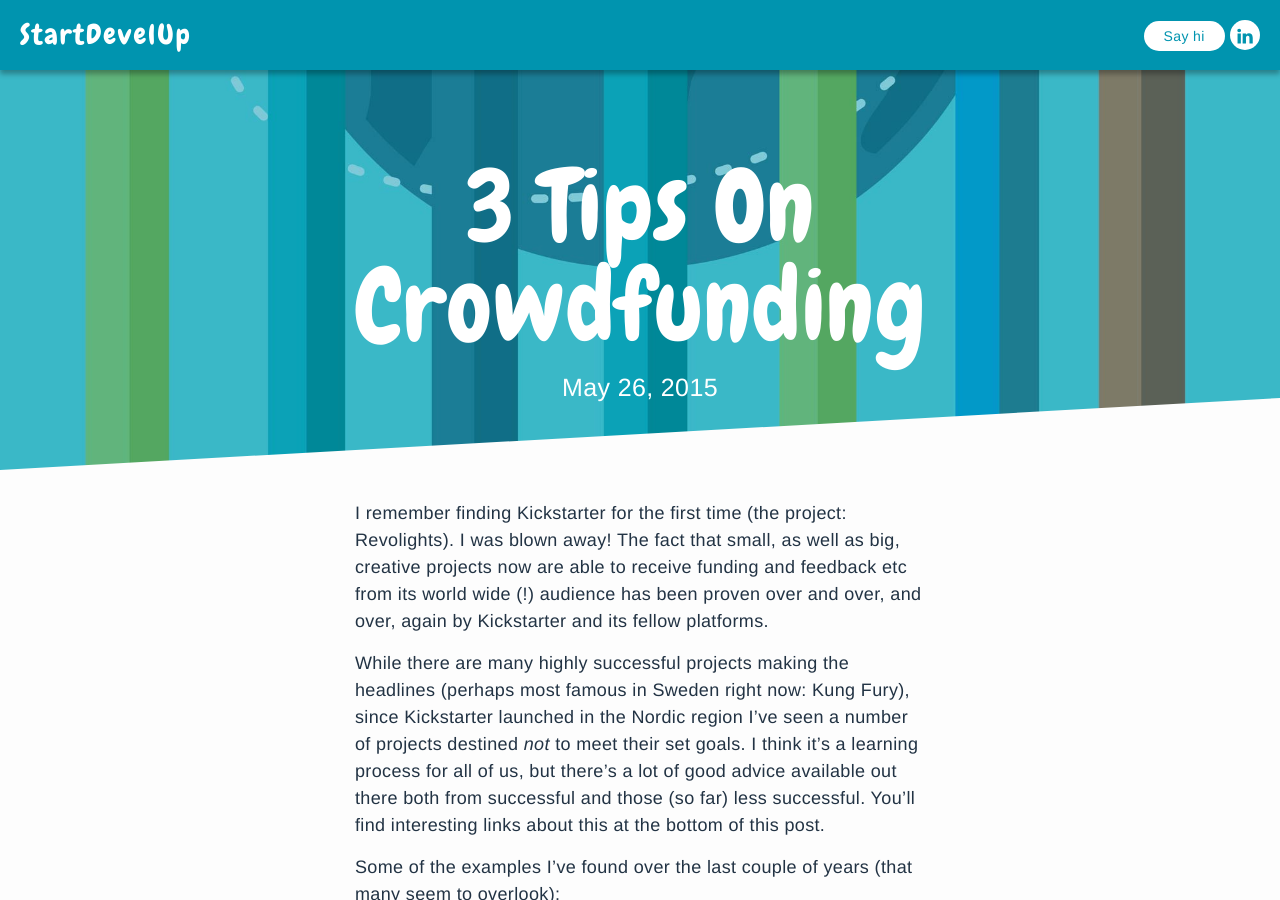
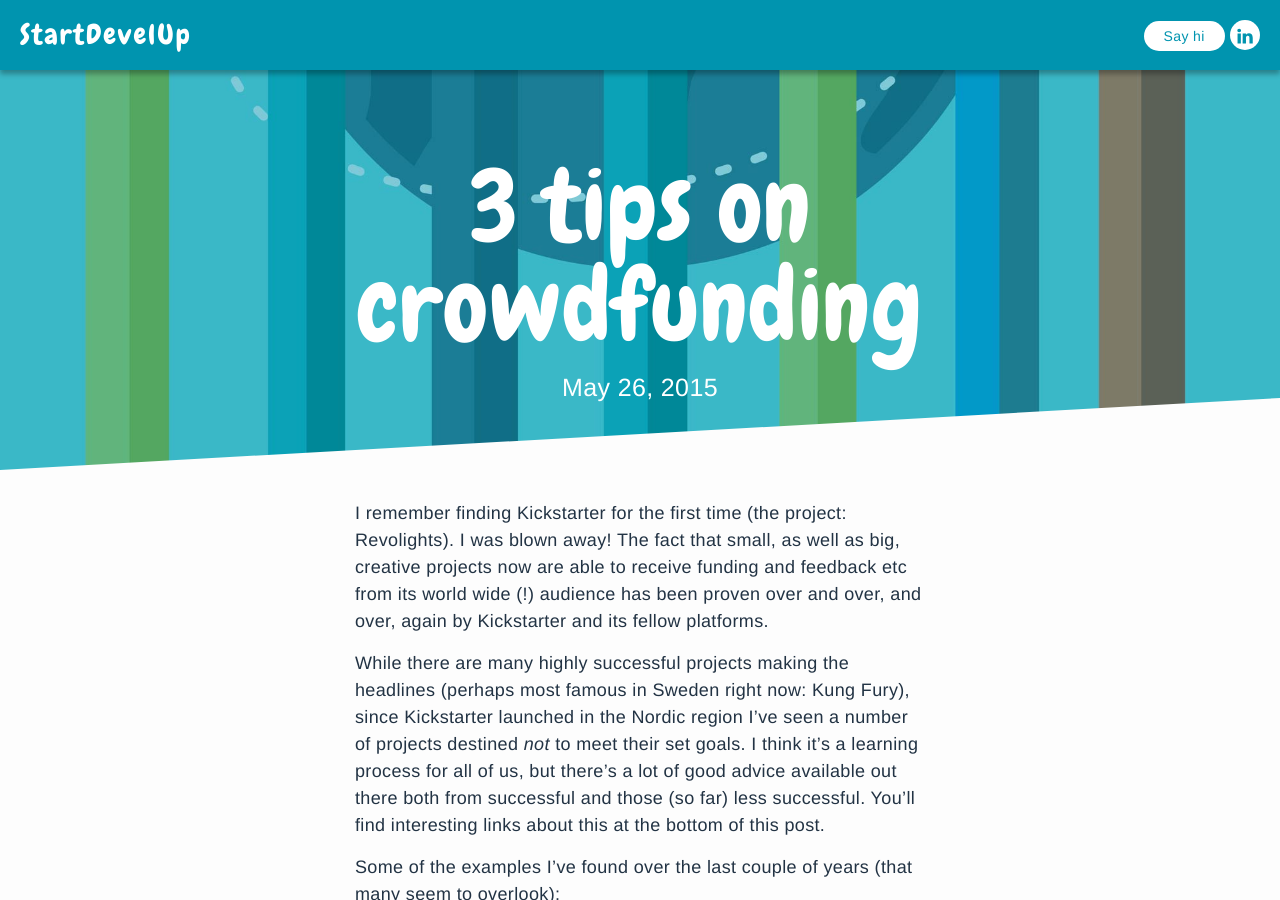
Before and after one commit to thomaswaern/krol, a Jekyll site: the page built from _posts/2015-05-26-3-tips-on-crowdfunding.md, in a window 1280 px wide and 900 px high. Built offline with Jekyll 4.4.1, drawn with Linux system fonts in a browser that asks for light colours; part of the change alters nothing that is shown.

```diff
--- a/_posts/2015-05-26-3-tips-on-crowdfunding.md
+++ b/_posts/2015-05-26-3-tips-on-crowdfunding.md
@@ -1,5 +1,6 @@
 ---
 image: http://startdevelup.com/images/shutterstock_226500079.jpg
+title: 3 tips on crowdfunding
 ---
 
 I remember finding Kickstarter for the first time (the project: Revolights). I was blown away! The fact that small, as well as big, creative projects now are able to receive funding and feedback etc from its world wide (!) audience has been proven over and over, and over, again by Kickstarter and its fellow platforms.
@@ -8,7 +9,7 @@ While there are many highly successful projects making the headlines (perhaps mo
 
 Some of the examples I’ve found over the last couple of years (that many seem to overlook):
 
-1. A lot of projects probably would benefit from setting their **goals lower and using stretch goals** to push the backing further (related to your original product). [Here’s](https://www.kickstarter.com/projects/cabinetentertainment/simon-stalenhags-tales-from-the-loop) a current example of a creative project hugely exceeding its ‘original’ goal of $10.000, by about 2600%.
+1. A lot of projects probably would benefit from setting their **goals lower and using stretch goals** to push the backing further (related to your original product). [Here’s](https://www.kickstarter.com/projects/cabinetentertainment/simon-stalenhags-tales-from-the-loop){:target="_blank"} a current example of a creative project hugely exceeding its ‘original’ goal of $10.000, by about 2600%.
 
 2. **Prepare for a lot of hard (but rewarding) work!** The amount of work that goes into a successful campaign (before, during, and after) is probably longer than most initially expect.
 
@@ -20,10 +21,10 @@ My next post will probably be about the somewhat related topic of viral videos.
 
 Here are some nice sources, in case you want to dig deeper into today’s topic:
 
-[Kickstarter Stats](https://www.kickstarter.com/help/stats)
+[Kickstarter Stats](https://www.kickstarter.com/help/stats){:target="_blank"}
 
-[How to Kickstarter](http://www.studioneat.com/blogs/main/17250808-how-to-kickstarter)
+[How to Kickstarter](http://www.studioneat.com/blogs/main/17250808-how-to-kickstarter){:target="_blank"}
 
-[Ultimate Tips for Relaunching a Kickstarter Campaign](http://www.crowdcrux.com/ultimate-tips-for-relaunching-a-kickstarter-campaign/)
+[Ultimate Tips for Relaunching a Kickstarter Campaign](http://www.crowdcrux.com/ultimate-tips-for-relaunching-a-kickstarter-campaign/){:target="_blank"}
 
-[8 Ways to Make Your Crowdfunding Campaign Pop](http://www.entrepreneur.com/article/233876)
+[8 Ways to Make Your Crowdfunding Campaign Pop](http://www.entrepreneur.com/article/233876){:target="_blank"}
```
